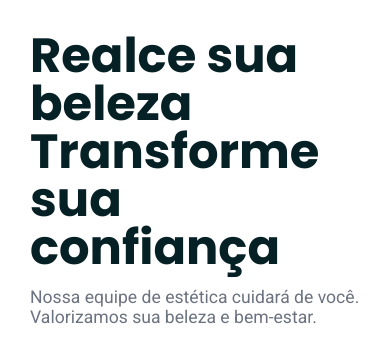
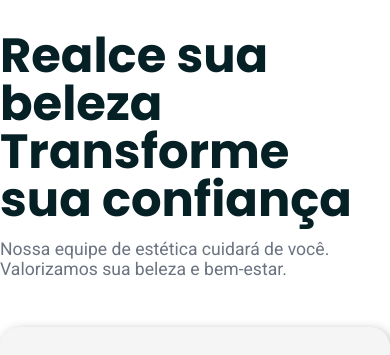
Before and after one commit to MaikyCaires/Landing-Page, a plain HTML site: page index.html in a window 390 px wide. Shown: the part 404-759 px from the top of the page. Drawn offline with Linux system fonts and the light colour scheme.

Commit message:
Update intro.css

```diff
--- a/CSS/moduleCSS/intro.css
+++ b/CSS/moduleCSS/intro.css
@@ -101,7 +101,7 @@
         width: 320px;
     }
     .container-intro{
-        padding: 0 30px;
+        padding: 0;
     }
     .intro-text h1{
         line-height: 1;
```
